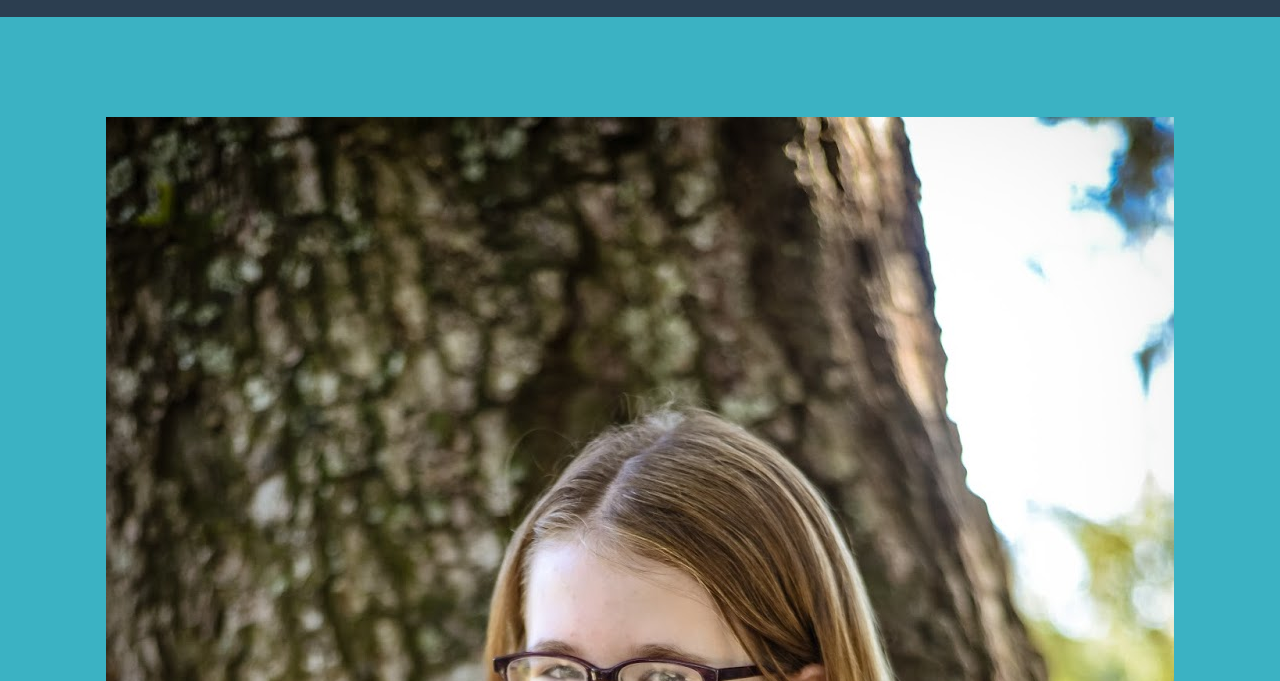
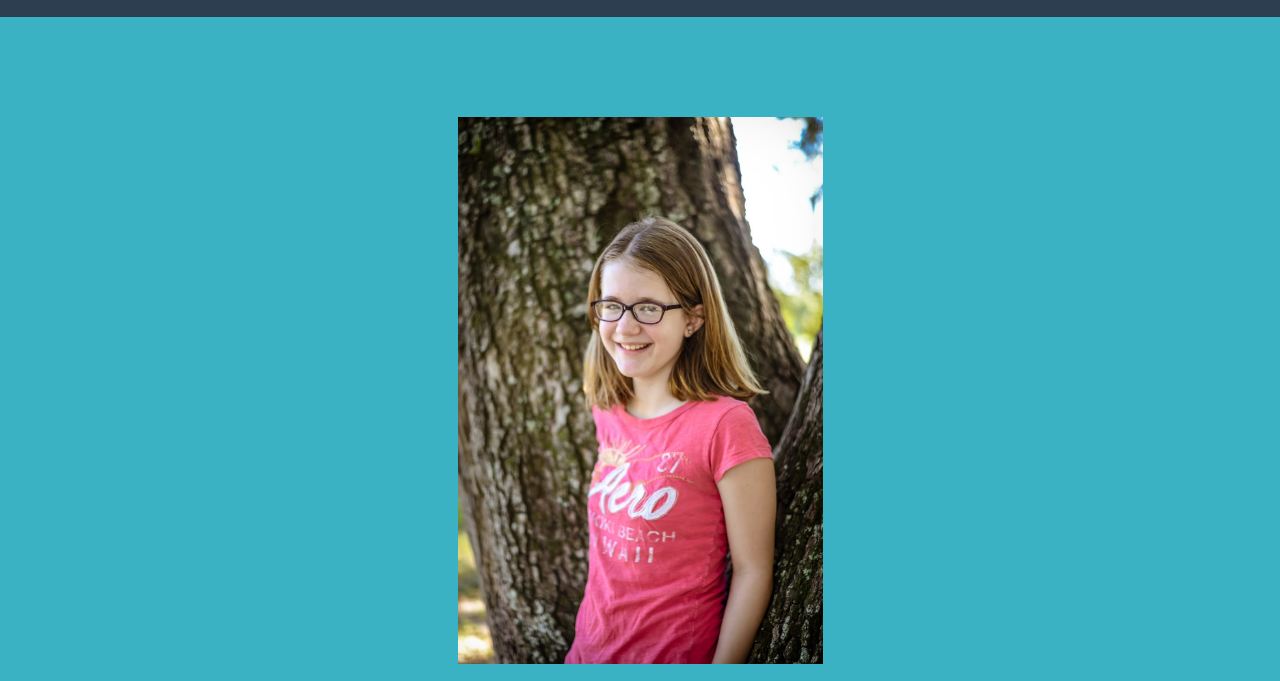
Before and after one commit to Jaxona01/libby.com, a website: page index.html in a window 1280 px wide. Shown: the part 83-764 px from the top of the page. Drawn offline with nearby package versions, Linux system fonts and the light colour scheme.

Commit message:
changed img size

```diff
--- a/css/freelancer.css
+++ b/css/freelancer.css
@@ -79,6 +79,8 @@
 header img {
   display: block;
   margin: 0 auto 20px;
+  height: 500px;
+  width: 365px;
 }
 header .intro-text .name {
   display: block;
```
